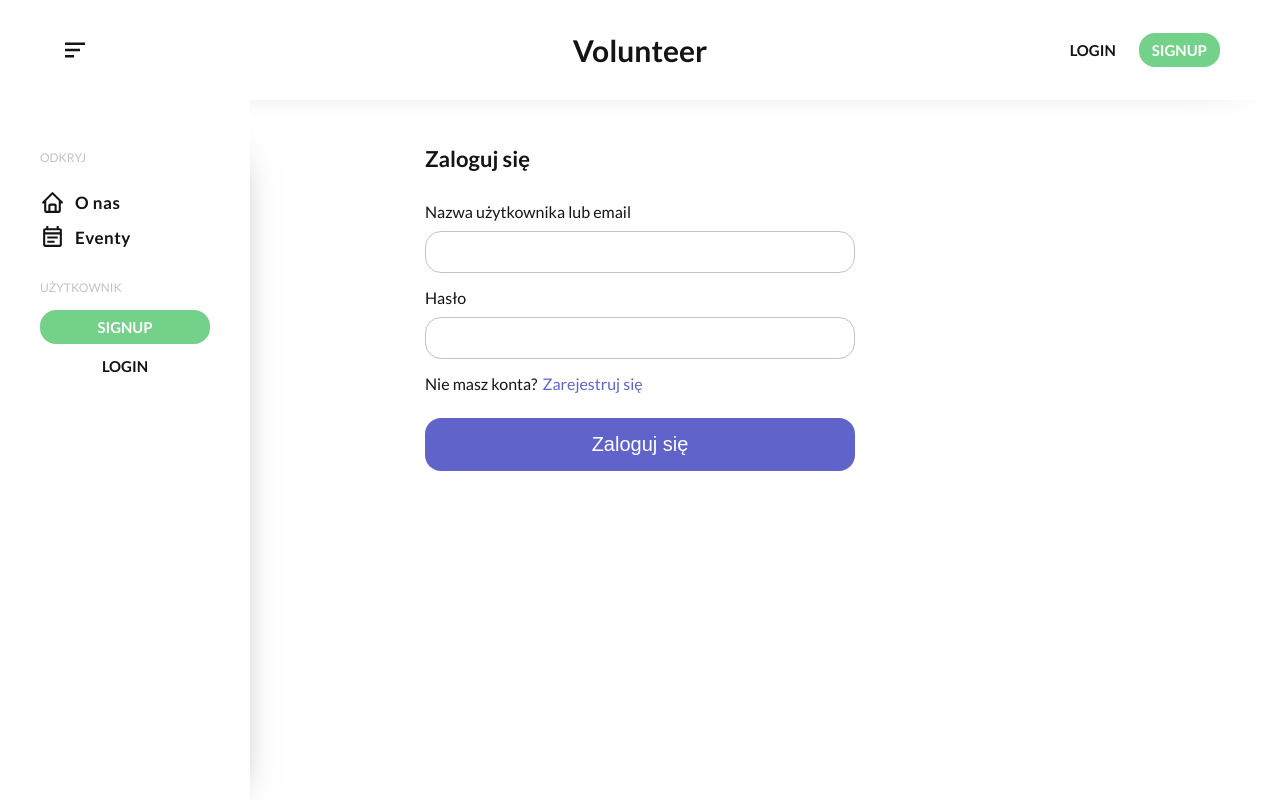
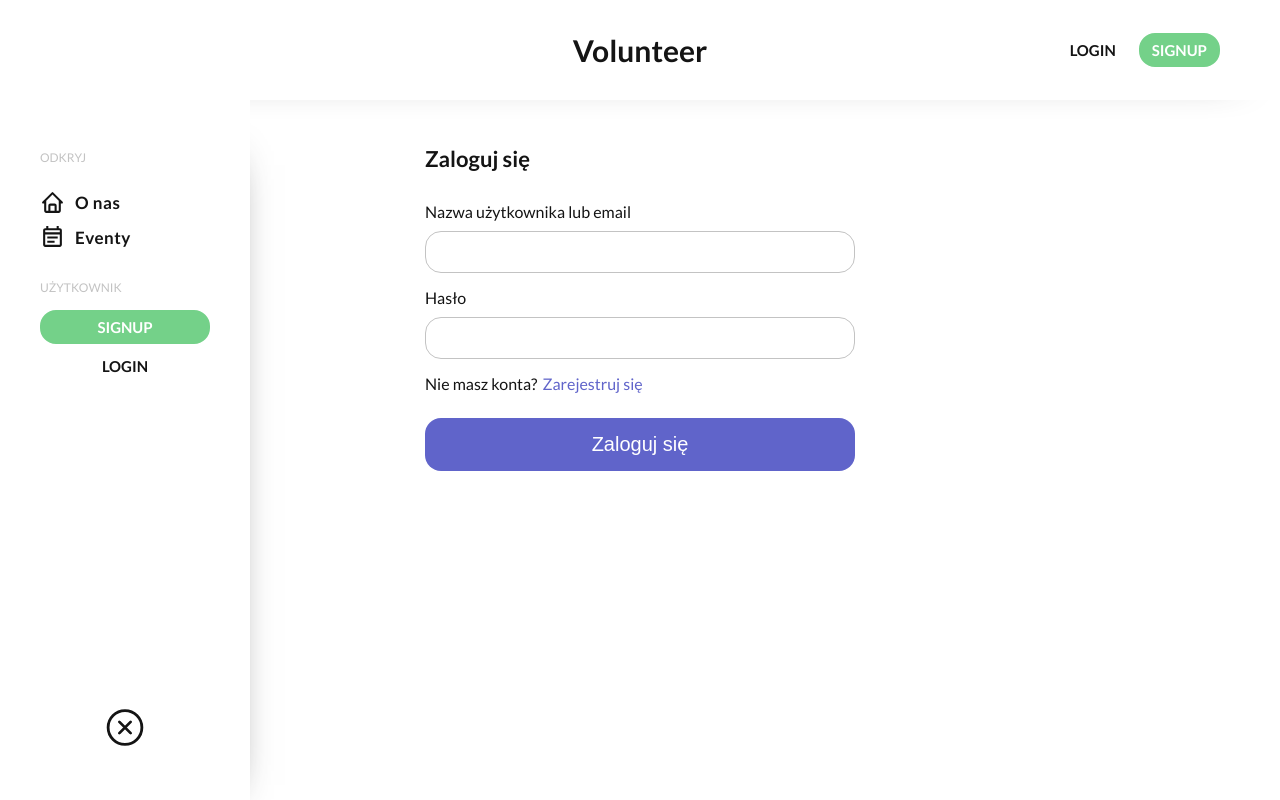
Before and after one commit to JanSzczepan/volunteer, a React (Create React App) app in the folder frontend/: page /login in a window 1280 px wide. Both pictures are taken after a click on the button 75 px from the left and 50 px from the top of the page. Built offline with nearby package versions, Linux system fonts and the light colour scheme.

Commit message:
Close sidebar button

```diff
--- a/frontend/src/components/Navbar/Navbar.js
+++ b/frontend/src/components/Navbar/Navbar.js
@@ -29,9 +29,9 @@ const Navbar = () => {
       navigate('/login')
    }
 
-   useEffect(() => {
-      window.addEventListener('click', (e) => handleWindowClick(e))
-   }, [])
+   // useEffect(() => {
+   //    window.addEventListener('click', (e) => handleWindowClick(e))
+   // }, [])
 
    useEffect(() => {
       const token = user?.token
@@ -50,42 +50,44 @@ const Navbar = () => {
       dispatch(cleanEvent())
    }, [location, dispatch])
 
-   const handleWindowClick = (e) => {
+   // const handleWindowClick = (e) => {
 
-      const clickX = e.clientX
-      const clickY = e.clientY
+   //    const clickX = e.clientX
+   //    const clickY = e.clientY
 
-      const menuButtonLeft = menuButtonElement.current.getBoundingClientRect().left
-      const menuButtonRight = menuButtonLeft + menuButtonElement.current.offsetWidth
-      const menuButtonTop = menuButtonElement.current.getBoundingClientRect().top
-      const menuButtonBottom = menuButtonTop + menuButtonElement.current.offsetHeight
+   //    const menuButtonLeft = menuButtonElement.current.getBoundingClientRect().left
+   //    const menuButtonRight = menuButtonLeft + menuButtonElement.current.offsetWidth
+   //    const menuButtonTop = menuButtonElement.current.getBoundingClientRect().top
+   //    const menuButtonBottom = menuButtonTop + menuButtonElement.current.offsetHeight
 
-      if (clickX >= menuButtonLeft && clickX <= menuButtonRight && clickY >= menuButtonTop && clickY <= menuButtonBottom)
-         return
+   //    if (clickX >= menuButtonLeft && clickX <= menuButtonRight && clickY >= menuButtonTop && clickY <= menuButtonBottom)
+   //       return
 
 
-      if (!ref?.current) {
-         setIsOpen(false)
-         return
-      }
+   //    if (!ref?.current) {
+   //       setIsOpen(false)
+   //       return
+   //    }
 
-      const sidebarLeft = ref.current.offsetLeft
-      const sidebarRight = sidebarLeft + ref.current.offsetWidth
-      const sidebarTop = ref.current.offsetTop
-      const sidebarBottom = sidebarTop + ref.current.offsetHeight
+   //    const sidebarLeft = ref.current.offsetLeft
+   //    const sidebarRight = sidebarLeft + ref.current.offsetWidth
+   //    const sidebarTop = ref.current.offsetTop
+   //    const sidebarBottom = sidebarTop + ref.current.offsetHeight
 
-      if (clickX >= sidebarLeft && clickX <= sidebarRight && clickY >= sidebarTop && clickY <= sidebarBottom)
-         return
+   //    if (clickX >= sidebarLeft && clickX <= sidebarRight && clickY >= sidebarTop && clickY <= sidebarBottom)
+   //       return
 
-      setIsOpen(false)
-   }
+   //    setIsOpen(false)
+   // }
 
    return (
       <nav className={styles.nav}>
          <div className={styles.container}>
-            <button onClick={() => setIsOpen(!isOpen)} ref={menuButtonElement} className={styles.menuButton} type='button'>
-               <BiMenuAltLeft className={styles.menuIcon}/>
-            </button>
+            {!isOpen && (
+               <button onClick={() => setIsOpen(!isOpen)} ref={menuButtonElement} className={styles.menuButton} type='button'>
+                  <BiMenuAltLeft className={styles.menuIcon}/>
+               </button>
+            )}
             <Link to='/'>
                <h1 className={styles.logo}>Volunteer</h1>
             </Link>
@@ -108,7 +110,7 @@ const Navbar = () => {
                )}
             </div>
          </div>
-         {isOpen && <Sidebar logout={logout} ref={ref}/>}
+         {isOpen && <Sidebar logout={logout} setIsOpen={setIsOpen} ref={ref}/>}
       </nav>
    )
 }
--- a/frontend/src/components/Navbar/Sidebar/Sidebar.js
+++ b/frontend/src/components/Navbar/Sidebar/Sidebar.js
@@ -3,6 +3,7 @@ import { Link } from 'react-router-dom'
 import { FiLogOut } from 'react-icons/fi'
 import { BiHome } from 'react-icons/bi'
 import { MdOutlineEventAvailable, MdOutlineEventNote } from 'react-icons/md'
+import { IoCloseCircleOutline } from 'react-icons/io5'
 
 import styles from './Sidebar.module.scss'
 
@@ -27,7 +28,7 @@ const EVENTS_ROUTES = [
    }
 ]
 
-const Sidebar = forwardRef(({ logout }, ref) => {
+const Sidebar = forwardRef(({ logout, setIsOpen }, ref) => {
 
    const user = JSON.parse(window.localStorage.getItem('profile'))
 
@@ -73,6 +74,11 @@ const Sidebar = forwardRef(({ logout }, ref) => {
                </>
             )}
          </div>
+         <div className={styles.closeButtonContainer}>
+            <button onClick={() => setIsOpen(false)} className={styles.closeButton} type='button'>
+               <IoCloseCircleOutline className={styles.closeIcon}/>
+            </button>
+         </div>
       </section>
    )
 })
--- a/frontend/src/components/Navbar/Sidebar/Sidebar.module.scss
+++ b/frontend/src/components/Navbar/Sidebar/Sidebar.module.scss
@@ -1,16 +1,18 @@
 @use "../../../scss/index" as *;
 
 .sidebarSection {
-   position: sticky;
    width: 200px;
-   min-height: calc(100vh - $nav-height);
+   height: calc(100vh - $nav-height);
    position: absolute;
+   display: flex;
+   flex-direction: column;
    background-color: $color-white;
    padding: $main-padding;
    -webkit-box-shadow: 15px 25px 40px -40px rgba(43, 43, 43, 1);
    -moz-box-shadow: 15px 25px 40px -40px rgba(43, 43, 43, 1);
    box-shadow: 15px 25px 40px -40px rgba(43, 43, 43, 1);
    z-index: 999;
+   overflow-y: auto;
 
    @include phone {
       width: 230px;
@@ -157,3 +159,36 @@
       font-size: 1.8rem;
    }
 }
+
+.closeButtonContainer {
+   position: relative;
+   min-height: 120px;
+   flex-grow: 1;
+}
+
+.closeButton {
+   position: absolute;
+   bottom: 25px;
+   left: 50%;
+   transform: translateX(-50%);
+   display: flex;
+   align-items: center;
+   justify-content: center;
+   padding: 5px;
+   background-color: transparent;
+   border: none;
+   cursor: pointer;
+
+   .closeIcon {
+      font-size: 3.5rem;
+      color: $color-black;
+
+      @include phone {
+         font-size: 4rem;
+      }
+
+      @include tablet {
+         font-size: 4.5rem;
+      }
+   }
+}
```
